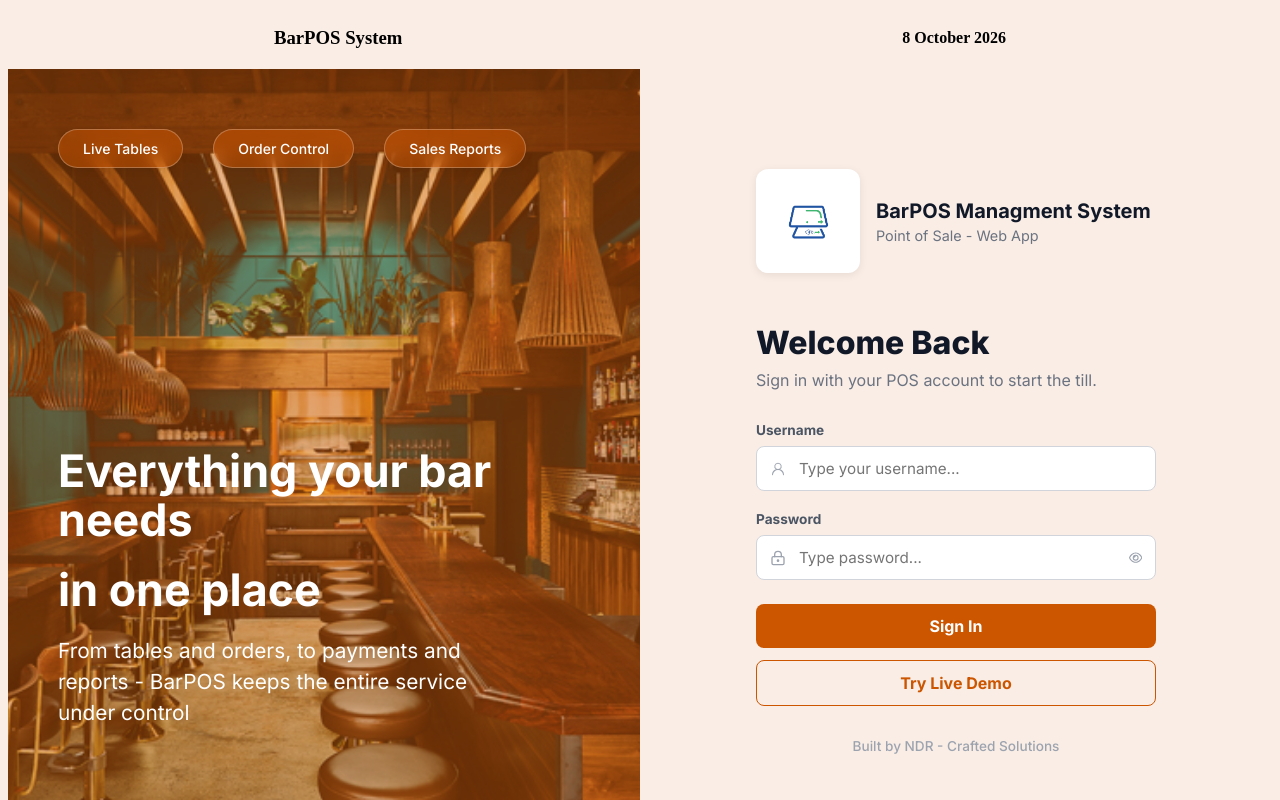
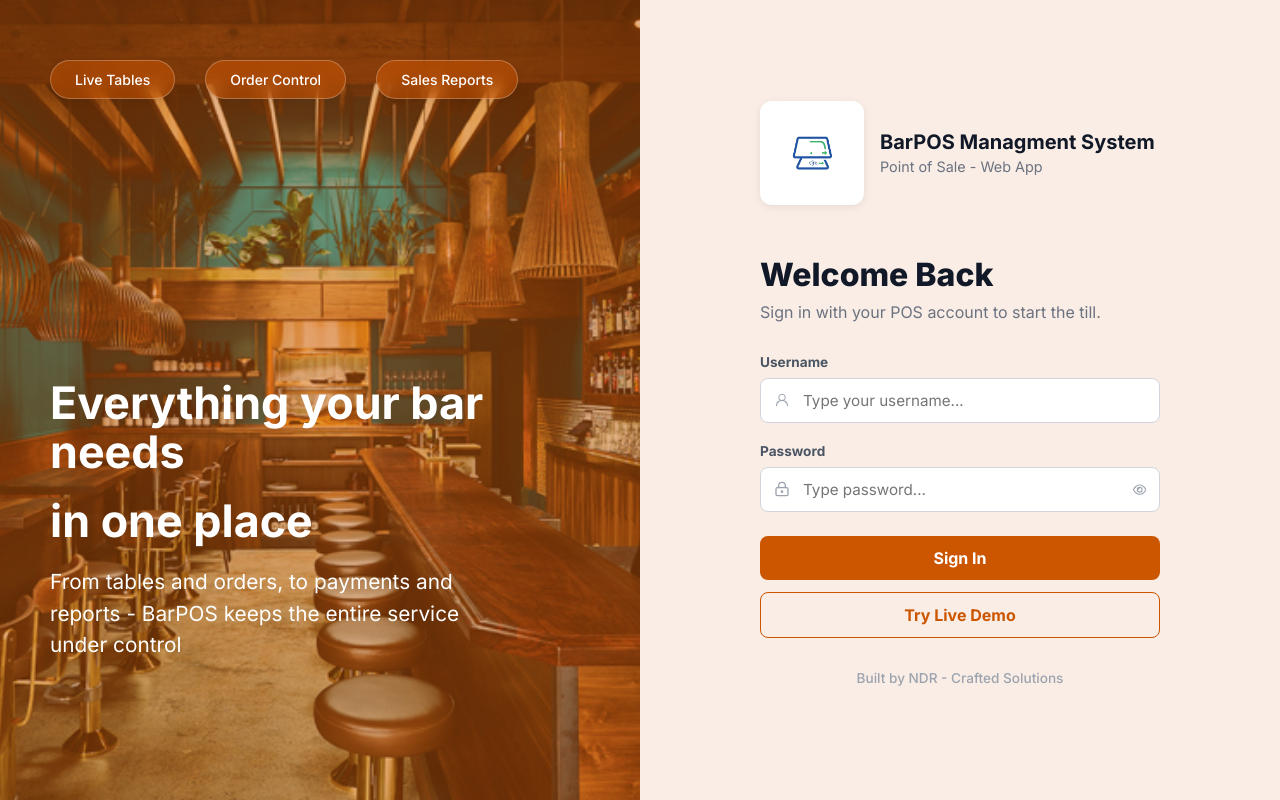
Before and after one commit to 1ndr-ITech5/BarPOS-management-system, a React app in the folder frontend/: page /login-page in a window 1280 px wide. Shown: the top 800 px of the page. Built offline with nearby package versions, Linux system fonts and the light colour scheme; no server answers; the HTML template or start-up script is replaced by a standard one.

Commit message:
refactor: move the header and footer layouts as protected routes

```diff
--- a/frontend/src/App.css
+++ b/frontend/src/App.css
@@ -9,5 +9,6 @@ main {
 }
 
 body {
+    margin: 0;
     background-color: rgba(204, 85, 0, 0.1);
 }
--- a/frontend/src/App.jsx
+++ b/frontend/src/App.jsx
@@ -1,7 +1,5 @@
 import Tables from "./pages/Tables.jsx";
 import Login from "./pages/Login.jsx";
-import Header from "./layout/Header.jsx";
-import Footer from "./layout/Footer.jsx";
 import ProtectedLayout from "./layout/ProtectedLayout.jsx";
 import {Routes, Route, Navigate} from "react-router-dom";
 import MyOrders from "./pages/MyOrders.jsx";
@@ -20,7 +18,6 @@ import "react-toastify/dist/ReactToastify.css";
 const App = () => {
     return(
       <div className='app'>
-        <Header/>
           <main>
             <Routes>
               <Route element={<PublicRoute />}>
@@ -49,7 +46,6 @@ const App = () => {
               </Route>
             </Routes>
           </main>
-          <Footer/>
           <ToastContainer/>
       </div>
     )
--- a/frontend/src/layout/ProtectedLayout.jsx
+++ b/frontend/src/layout/ProtectedLayout.jsx
@@ -1,16 +1,21 @@
 import { Outlet } from "react-router-dom";
 import Navbar from "./Navbar.jsx";
 import SideBar from "./SideBar.jsx";
+import Footer from "./Footer.jsx";
+import Header from "./Header.jsx";
 
 const ProtectedLayout = () => {
     return (
         <>
+            <Header/>
             <Navbar />
             <SideBar/>
 
             <main>
                 <Outlet />
             </main>
+
+            <Footer/>
         </>
     )
 }
```
